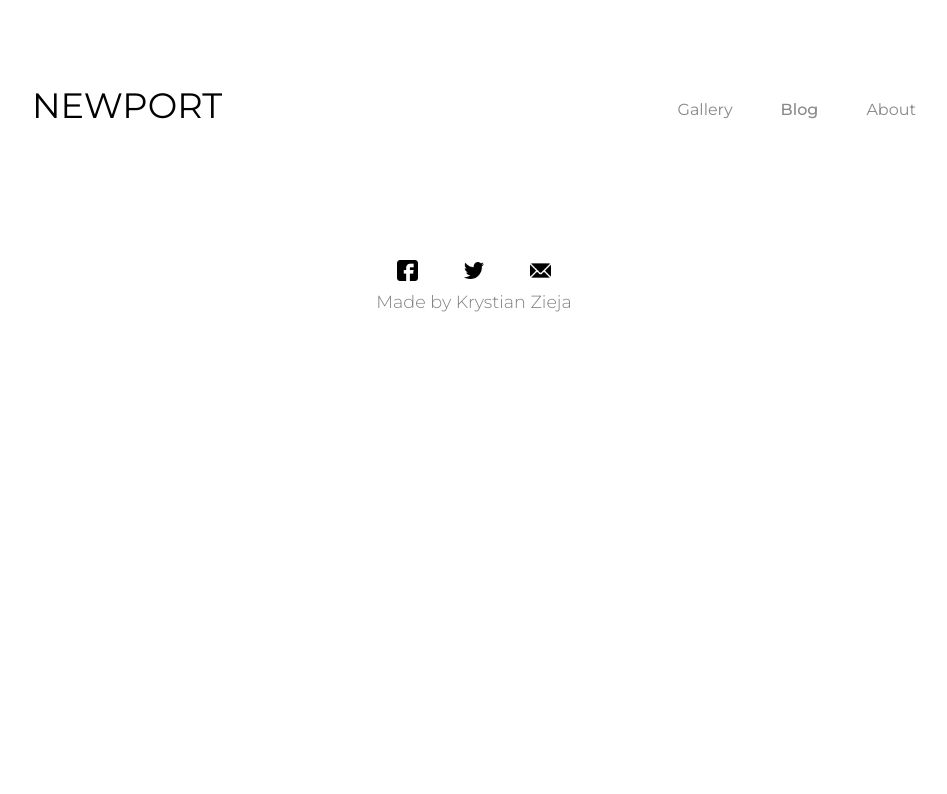
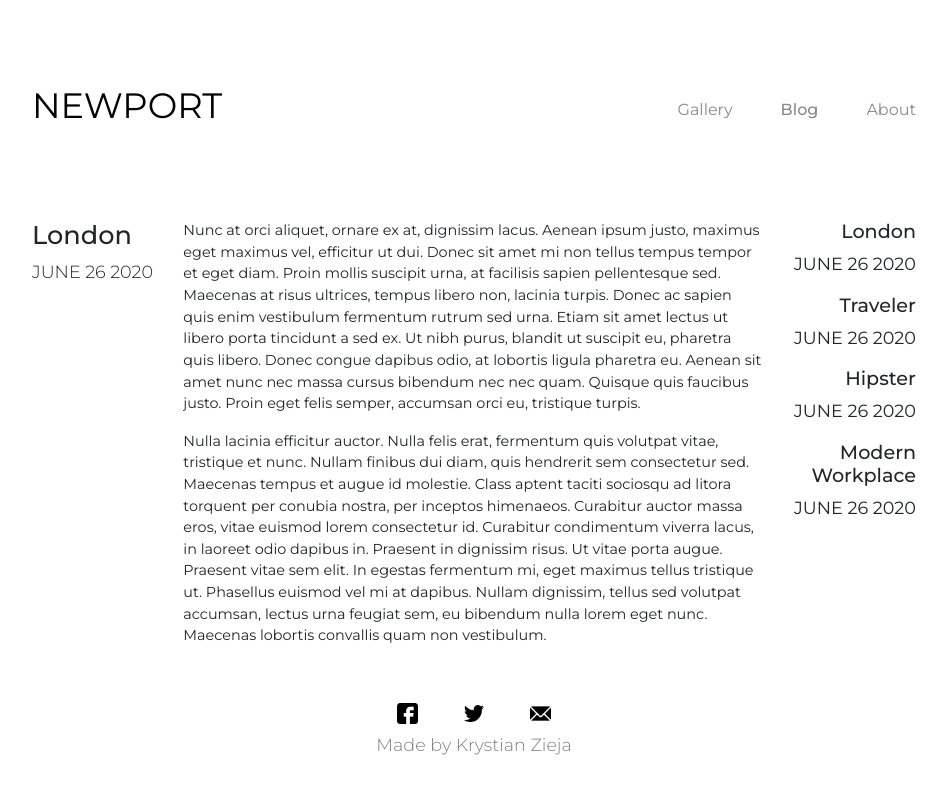
Before and after one commit to krystiano13/newport, a React (Create React App) app: page /blog/page in a window 1280 px wide. Shown: the top 794 px of the page, without its empty margins (166-1113 px from the left). Built offline with nearby package versions, Linux system fonts and the light colour scheme.

Commit message:
Blog page with styles for wide screen

```diff
--- a/src/App.tsx
+++ b/src/App.tsx
@@ -3,11 +3,14 @@ import { BrowserRouter, Routes, Route } from "react-router-dom";
 import { Gallery } from "./views/Gallery";
 import { Blog } from "./views/Blog";
 import { About } from "./views/About";
+import { BlogPage } from "./views/BlogPage";
 
 import { Navbar } from "./components/Navbar";
 import { Footer } from "./components/Footer";
 
 const App = () => {
+  const [title, setTitle] = React.useState<string>('London');
+
   return (
     <BrowserRouter>
       <Navbar />
@@ -15,6 +18,7 @@ const App = () => {
         <Route path="/" element={<Gallery />} />
         <Route path="/blog" element={<Blog />} />
         <Route path="/about" element={<About />} />
+        <Route path="/blog/page" element={<BlogPage title={title} />} />
       </Routes>
       <Footer />
     </BrowserRouter>
--- a/src/sass/modules/_modules.scss
+++ b/src/sass/modules/_modules.scss
@@ -139,14 +139,16 @@
   @media screen and (max-width: 992px) {
     margin-top: 10rem;
   }
-  @media screen and (min-width : 2500px) {
-    margin-top : 5rem;
+  @media screen and (min-width: 2500px) {
+    margin-top: 5rem;
   }
   height: auto;
   .container-lg {
     .row {
       .col-12 {
         margin-bottom: 2rem;
+        transition: color 250ms;
+        will-change: color;
         h2 {
           @media screen and (min-width: 2500px) {
             font-size: 2.5rem;
@@ -174,6 +176,11 @@
             font-size: 1.9rem;
           }
         }
+      }
+
+      .col-12:hover {
+        cursor: pointer;
+        color: rgb(155, 13, 13);
       }
     }
   }
@@ -223,3 +230,55 @@
     }
   }
 }
+
+.BlogPage {
+  article {
+    font-size: 0.9rem;
+
+    @media screen and (min-width: 2400px) {
+      font-size: 1.4rem;
+    }
+
+    @media screen and (min-width: 3200px) {
+      font-size: 1.9rem;
+    }
+  }
+
+  aside {
+    h2 {
+      font-size: 1.6rem;
+
+      @media screen and (min-width: 2400px) {
+        font-size: 1.8rem;
+      }
+
+      @media screen and (min-width: 3200px) {
+        font-size: 3rem;
+      }
+    }
+
+    p {
+      font-size: 1.1rem;
+
+      @media screen and (min-width: 2400px) {
+        font-size: 1.3rem;
+      }
+
+      @media screen and (min-width: 3200px) {
+        font-size:1.8rem;
+      }
+    }
+
+    h3 {
+      font-size: 1.2rem;
+
+      @media screen and (min-width: 2400px) {
+        font-size: 1.4rem;
+      }
+
+      @media screen and (min-width: 3200px) {
+        font-size: 2rem;
+      }
+    }
+  }
+}
--- /dev/null
+++ b/src/views/BlogPage.tsx
@@ -0,0 +1,54 @@
+import React from "react";
+import { BlogData } from "../components/BlogData";
+
+const BlogPage: React.FC<{ title: string }> = ({ title }) => {
+  return (
+    <main className="BlogPage container-lg">
+      <div className="row">
+        <aside className="col-2">
+          <h2 className="title">{title}</h2>
+          <p className="lead">JUNE 26 2020</p>
+        </aside>
+        <article className="col-8">
+          <p>
+            Nunc at orci aliquet, ornare ex at, dignissim lacus. Aenean ipsum
+            justo, maximus eget maximus vel, efficitur ut dui. Donec sit amet mi
+            non tellus tempus tempor et eget diam. Proin mollis suscipit urna,
+            at facilisis sapien pellentesque sed. Maecenas at risus ultrices,
+            tempus libero non, lacinia turpis. Donec ac sapien quis enim
+            vestibulum fermentum rutrum sed urna. Etiam sit amet lectus ut
+            libero porta tincidunt a sed ex. Ut nibh purus, blandit ut suscipit
+            eu, pharetra quis libero. Donec congue dapibus odio, at lobortis
+            ligula pharetra eu. Aenean sit amet nunc nec massa cursus bibendum
+            nec nec quam. Quisque quis faucibus justo. Proin eget felis semper,
+            accumsan orci eu, tristique turpis.
+          </p>
+          <p>
+            Nulla lacinia efficitur auctor. Nulla felis erat, fermentum quis
+            volutpat vitae, tristique et nunc. Nullam finibus dui diam, quis
+            hendrerit sem consectetur sed. Maecenas tempus et augue id molestie.
+            Class aptent taciti sociosqu ad litora torquent per conubia nostra,
+            per inceptos himenaeos. Curabitur auctor massa eros, vitae euismod
+            lorem consectetur id. Curabitur condimentum viverra lacus, in
+            laoreet odio dapibus in. Praesent in dignissim risus. Ut vitae porta
+            augue. Praesent vitae sem elit. In egestas fermentum mi, eget
+            maximus tellus tristique ut. Phasellus euismod vel mi at dapibus.
+            Nullam dignissim, tellus sed volutpat accumsan, lectus urna feugiat
+            sem, eu bibendum nulla lorem eget nunc. Maecenas lobortis convallis
+            quam non vestibulum.
+          </p>
+        </article>
+        <aside className="col-2">
+          {BlogData.map((item) => (
+            <div className="article">
+              <h3 className="text-end">{item.title}</h3>
+              <p className="text-end">JUNE 26 2020</p>
+            </div>
+          ))}
+        </aside>
+      </div>
+    </main>
+  );
+};
+
+export { BlogPage };
```
Also changed, not shown: src/css/app.css. Lines whose indentation alone changed are shown as unchanged.
